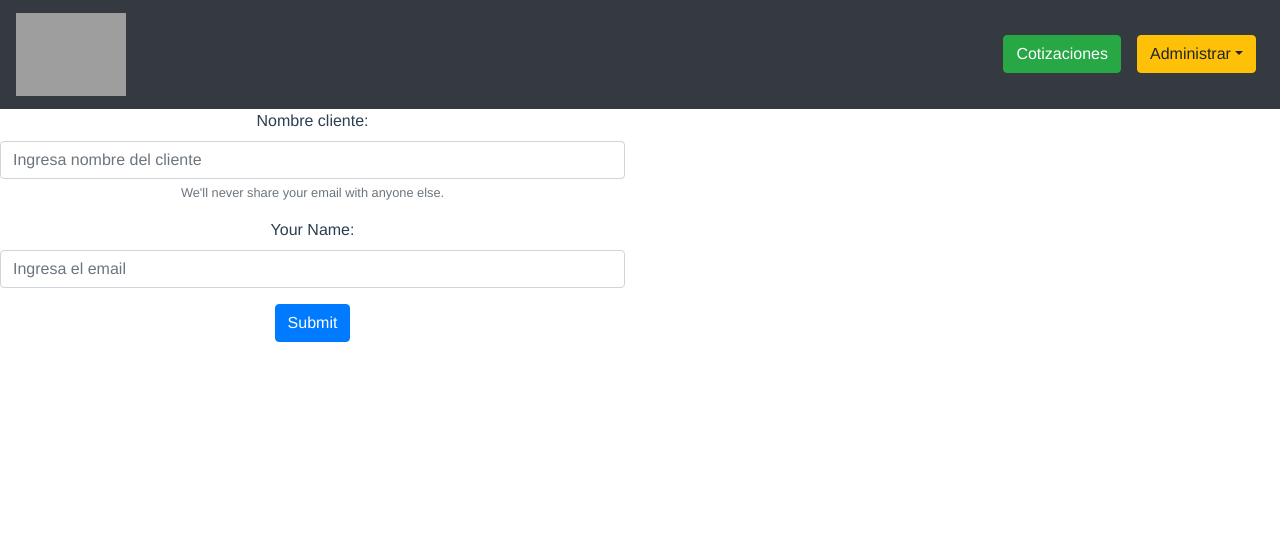
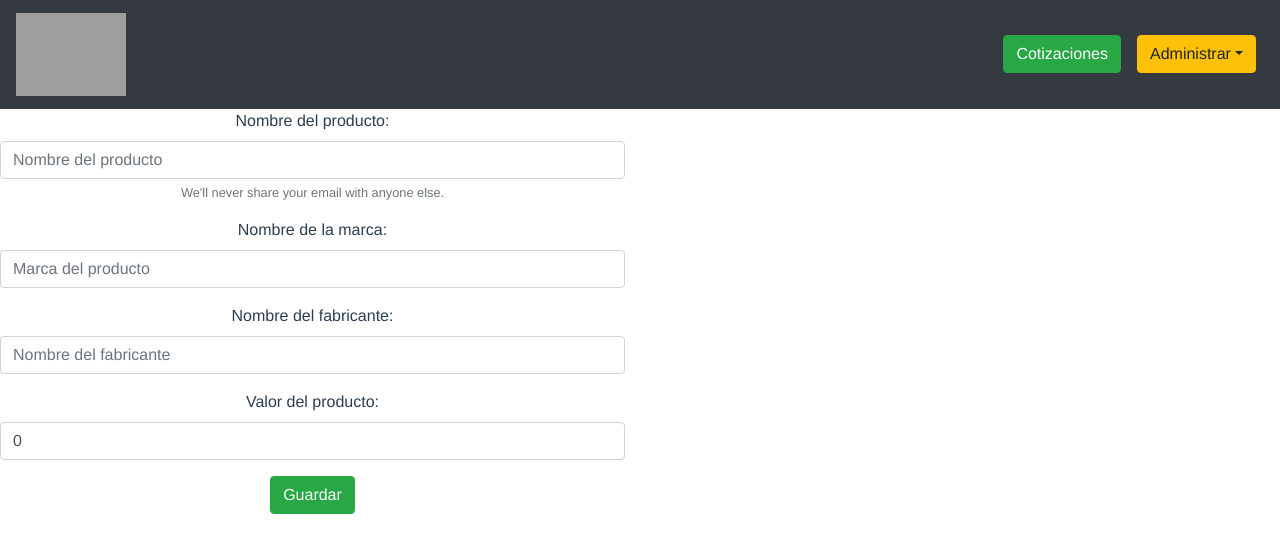
Before and after one commit to malditochecho/cotizaciones, a Vue app in the folder frontend/: page /productos in a window 1280 px wide. Shown: the top 552 px of the page. Built offline with nearby package versions, Linux system fonts and the light colour scheme; grey boxes are pictures that could not be loaded.

Commit message:
Se completa metodo submit en formulario para crear cliente y se crea form para productos

```diff
--- a/frontend/src/components/Clientes/CrearCliente.vue
+++ b/frontend/src/components/Clientes/CrearCliente.vue
@@ -62,7 +62,7 @@ export default {
   methods: {
     onSubmit: function() {
       axios
-        .post("http://127.0.0.1:8000/api/Cliente/", { empresa: this.empresa })
+        .post("http://127.0.0.1:8000/api/Cliente/", { empresa: this.empresa, contacto: this.contacto, telefonoContacto: this.telefonoContacto, correoContacto: this.correoContacto })
         .then((response) => console.log(response.status))
         .catch(function(error) {
           console.log(error);
--- a/frontend/src/views/MantenedorProductos.vue
+++ b/frontend/src/views/MantenedorProductos.vue
@@ -3,35 +3,63 @@
     <b-row>
       <b-col lg="6">
         <b-form @submit="onSubmit">
-          <!-- Nombre empresa -->
+          <!-- Nombre PRODUCTO -->
           <b-form-group
             id="input-group-1"
-            label="Nombre cliente:"
+            label="Nombre del producto:"
             label-for="input-1"
             description="We'll never share your email with anyone else."
           >
             <b-form-input
               id="input-1"
-              v-model="empresa"
+              v-model="producto"
               type="text"
-              placeholder="Ingresa nombre del cliente"
+              placeholder="Nombre del producto"
             ></b-form-input>
           </b-form-group>
 
-          <!-- Nombre empresa -->
+          <!-- Nombre marca -->
           <b-form-group
             id="input-group-2"
-            label="Your Name:"
+            label="Nombre de la marca:"
             label-for="input-2"
           >
             <b-form-input
               id="input-2"
-              v-model="contacto"
-              placeholder="Ingresa el email"
+              v-model="marca"
+              type="text"
+              placeholder="Marca del producto"
             ></b-form-input>
           </b-form-group>
 
-          <b-button type="submit" variant="primary">Submit</b-button>
+          <!-- Nombre del fabricante -->
+          <b-form-group
+            id="input-group-3"
+            label="Nombre del fabricante:"
+            label-for="input-3"
+          >
+            <b-form-input
+              id="input-3"
+              v-model="fabricante"
+              type="text"
+              placeholder="Nombre del fabricante"
+            ></b-form-input>
+          </b-form-group>
+
+          <b-form-group
+            id="input-group-4"
+            label="Valor del producto:"
+            label-for="input-4"
+          >
+            <b-form-input
+              id="input-4"
+              v-model="valorUnidad"
+              type="number"
+              placeholder="Valor del producto"
+            ></b-form-input>
+          </b-form-group>
+
+          <b-button type="submit" variant="success">Guardar</b-button>
         </b-form>
       </b-col>
     </b-row>
@@ -42,24 +70,23 @@
 import axios from "axios";
 
 export default {
-  name: "app",
+  name: "ManProductos",
   data() {
     return {
       clientes: [],
-      empresa: "",
-      contacto: "",
-      telefonoContacto: "",
-      correoContacto: "",
+    //  empresa: "",
+      producto: "",
+      marca: "",
+      fabricante: "",
+      valorUnidad: 0,
     };
   },
   methods: {
-    onSubmit: function() {
+    onSubmit: function () {
       axios
-        .post("http://127.0.0.1:8000/api/Cliente/", { empresa: this.empresa })
-        .then(function(response) {
-          console.log(response);
-        })
-        .catch(function(error) {
+        .post("http://127.0.0.1:8000/api/Producto/", { producto: this.producto, marca: this.marca, fabricante: this.fabricante, valorUnidad: this.valorUnidad })
+        .then((response)=> console.log(response.status))
+        .catch(function (error) {
           console.log(error);
         });
     },
```
